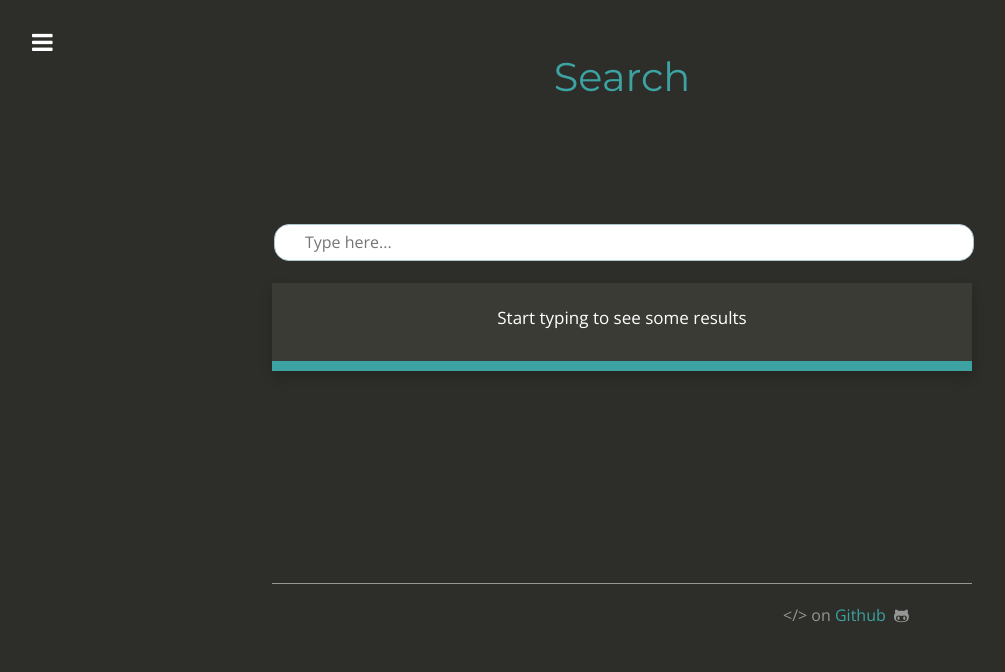
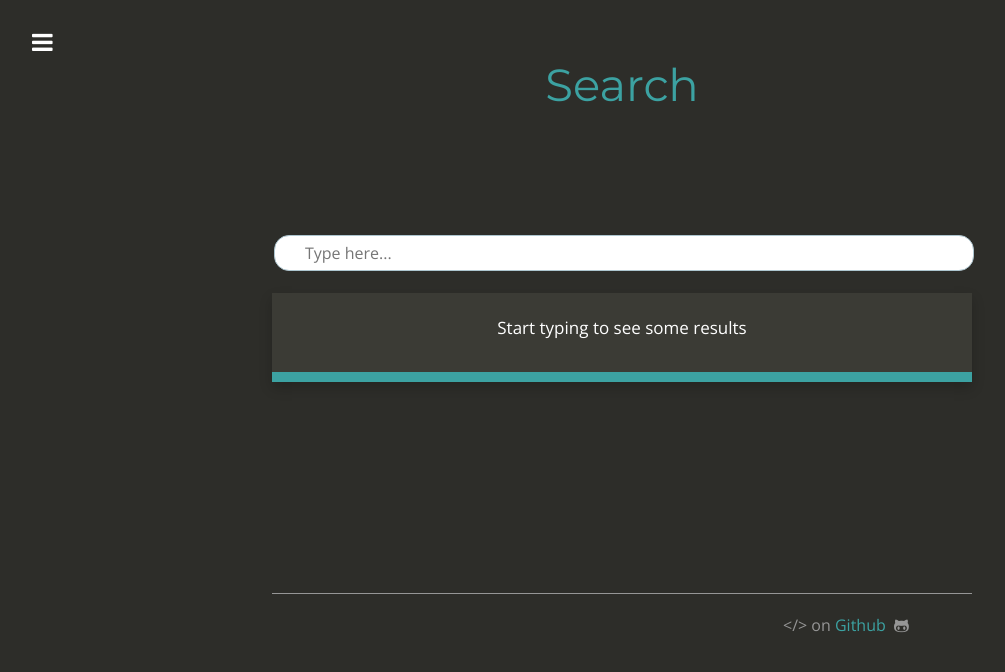
Before and after one commit to AlenaUl/drone-test-2, a Jekyll site: the page built from search.html, in a window 1280 px wide. Shown: the top 672 px of the page, without its empty margins (18-1023 px from the left). Built offline with Jekyll 4.4.1, drawn with Linux system fonts in a browser that asks for light colours; nearby versions of some CDN libraries.

Commit message:
Update style.scss

```diff
--- a/css/style.scss
+++ b/css/style.scss
@@ -259,16 +259,16 @@ ul {
 		font-family: 'Montserrat', sans-serif;
 		color: $light-blue;
 		margin-top: 0px;
-		padding-top: 15px;
-		font-size: 30px;
+		padding-top: 20px;
+		font-size: 40px;
 
 		@media (min-width: $screen-sm-min) {
-			font-size: 40px;
+			font-size: 45px;
 			margin-top: 0px;
 		}
 
 		@media (min-width: $screen-md-min) {
-			font-size: 40px;
+			font-size: 45px;
 			margin-top: -20px;
 		}
 	}
```
